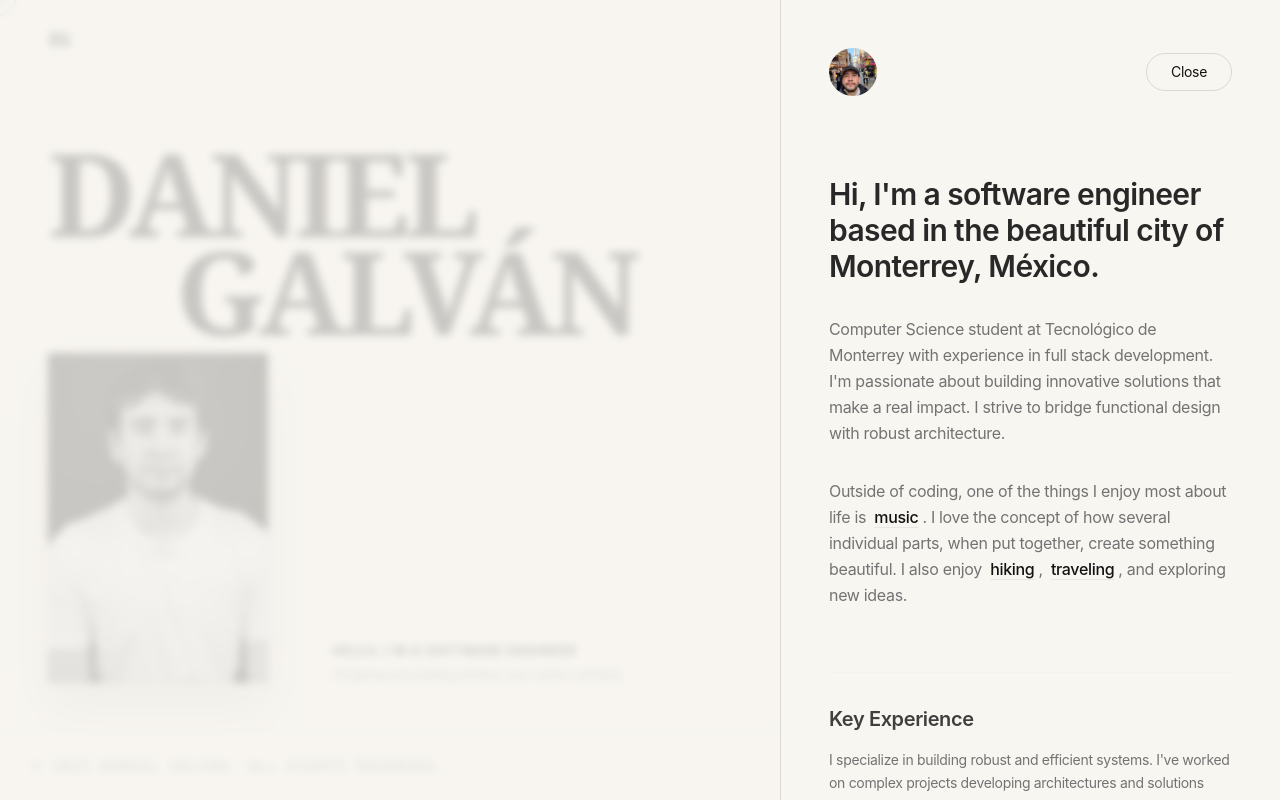
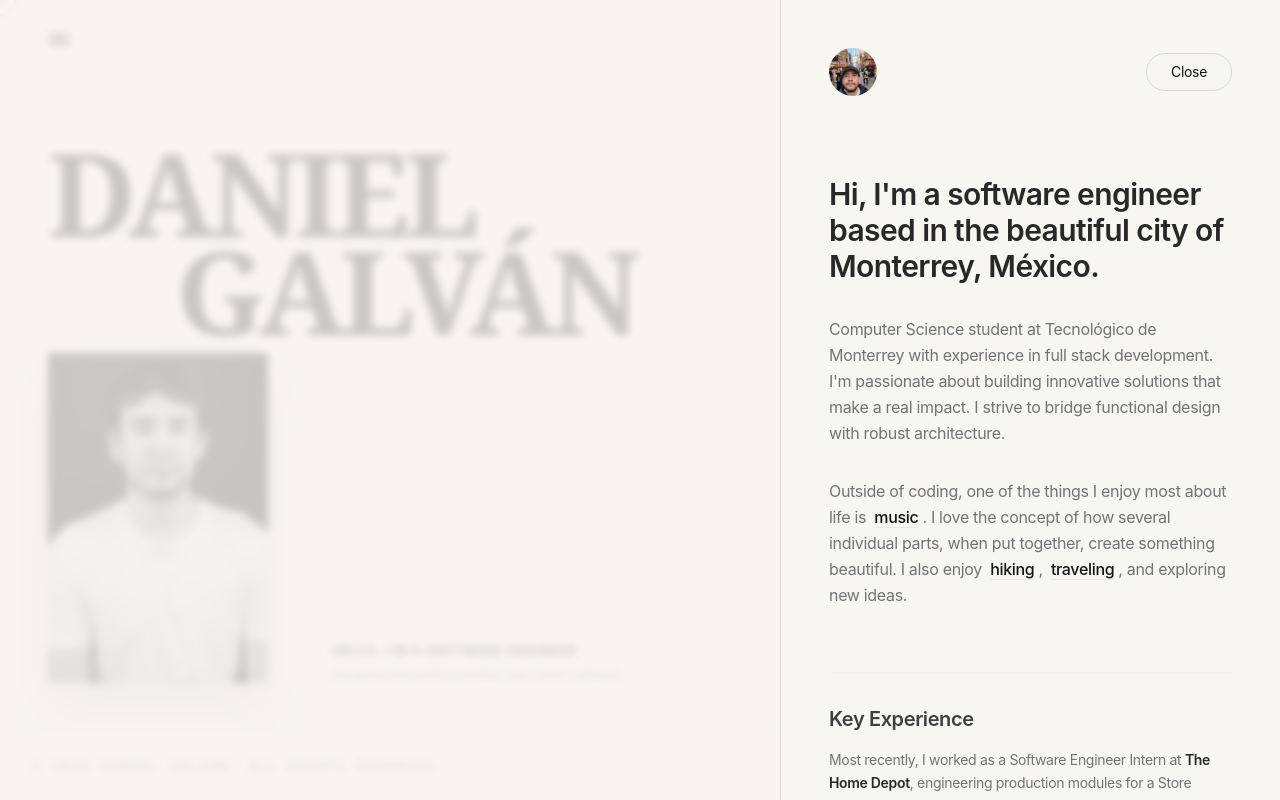
Before and after one commit to DanielGalvanS/PersonalPortfolio, a React (Vite) app: page / in a window 1280 px wide. Both pictures are taken after a click on the button "ABOUT". Built offline with nearby package versions, Linux system fonts and the light colour scheme.

Commit message:
Key experience text

```diff
--- a/src/components/layout/Header.jsx
+++ b/src/components/layout/Header.jsx
@@ -273,10 +273,10 @@ export default function Header() {
                   </h3>
                   <div className="flex flex-col gap-4">
                     <p className="text-sm text-muted-foreground leading-relaxed">
-                      I specialize in building robust and efficient systems. I've worked on complex projects developing architectures and solutions with AWS, React, Python, and .NET.
+                      Most recently, I worked as a Software Engineer Intern at <strong className="font-semibold text-foreground/90">The Home Depot</strong>, engineering production modules for a Store Management System serving 140+ locations using C#/.NET, React, and SQL Server.
                     </p>
                     <p className="text-sm text-muted-foreground leading-relaxed">
-                      Always eager to learn something new and apply it to solve real-world problems.
+                      Passionate about building innovative products, I won <strong className="font-semibold text-foreground/90">1st place in the Kia Motors Innovation Challenge</strong>. My experience spans across full-stack web development and native mobile apps using React Native and Swift, building scalable cloud architectures and integrating AI capabilities to create complete user experiences.
                     </p>
                   </div>
                 </div>
```
